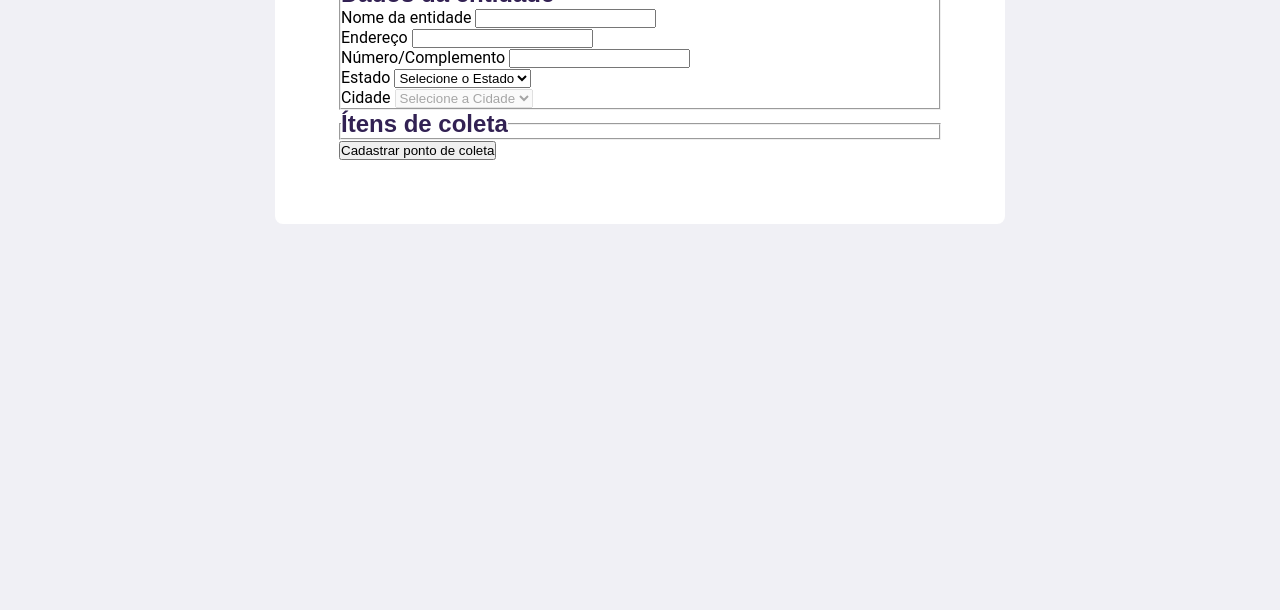
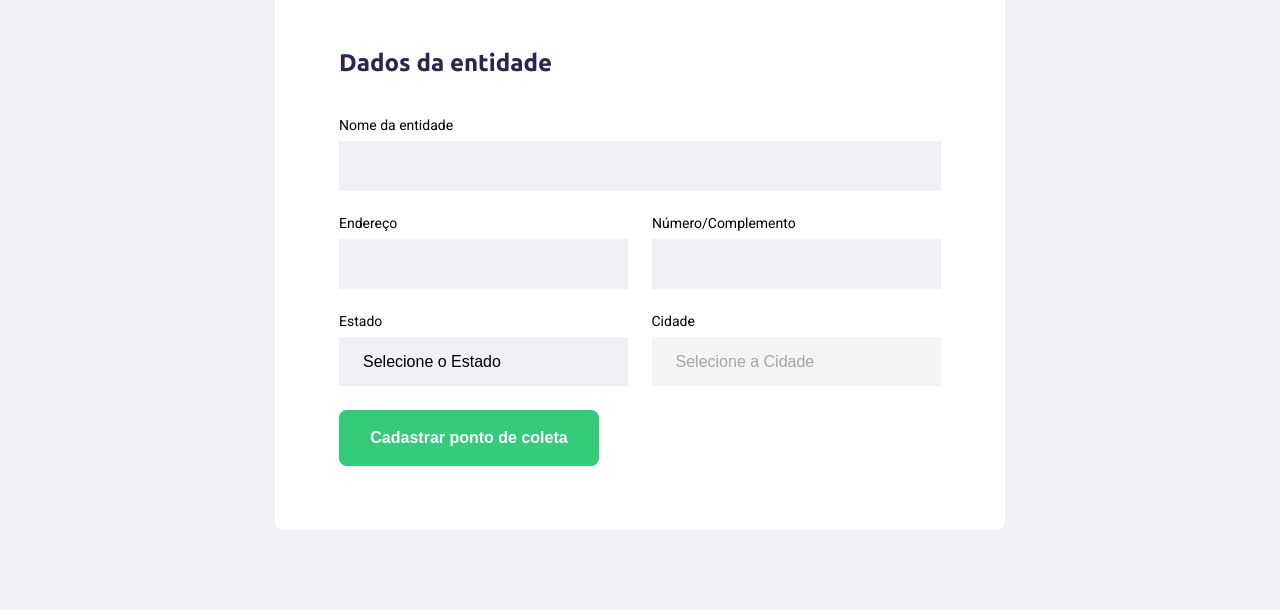
Before and after one commit to RenanTRS/ecoleta, a plain HTML site: page create-point.html in a window 1280 px wide. Shown: the part 293-903 px from the top of the page. Before the commit the page ends 800 px from the top, so only its background shows below. Drawn offline with Linux system fonts and the light colour scheme.

Commit message:
add estilo ao formulário

```diff
--- a/create-point.html
+++ b/create-point.html
@@ -4,6 +4,7 @@
     <meta charset="UTF-8">
     <meta http-equiv="X-UA-Compatible" content="IE=edge">
     <meta name="viewport" content="width=device-width, initial-scale=1.0">
+    <link href="https://fonts.googleapis.com/css2?family=Roboto&family=Ubuntu:wght@700&display=swap" rel="stylesheet">
     <link rel="stylesheet" href="styles/main.css">
     <link rel="stylesheet" href="styles/create-point.css">
     <link rel="stylesheet" href="styles/responsive.css">
@@ -55,11 +56,11 @@
 
             </fieldset>
 
-            <fieldset>
+            <!--<fieldset>
                 <legend>
                     <h2>Ítens de coleta</h2>
                 </legend>
-            </fieldset>
+            </fieldset>-->
             <button type="submit">Cadastrar ponto de coleta</button>
         </form>
 
--- a/styles/create-point.css
+++ b/styles/create-point.css
@@ -33,3 +33,64 @@ form{
     max-width: 730px;
     padding: 64px;
 }
+form h1{
+    font-size: 36px;
+}
+form fieldset{
+    border: 0;
+    margin-top: 64px;
+}
+form legend{
+    margin-bottom: 40px;
+}
+form legend h2{
+    font-size: 24px;
+}
+form .field{
+    display: flex;
+    flex-direction: column;
+    flex-grow: 1;
+
+    margin-bottom: 24px;
+}
+form .field-group{
+    display: flex;
+}
+
+form input, form select{
+    background-color: #f0f0f5;
+    border: 0;
+    font-size: 16px;
+    padding: 16px 24px;
+}
+
+form select{
+    -webkit-appearance: none;
+    -moz-appearance: none;
+    appearance: none;
+}
+
+form label{
+    font-size: 14px;
+    margin-bottom: 8px;
+}
+
+form .field-group .field + .field{
+    margin-left: 24px;
+}
+
+form button{
+    background: var(--primary-color);
+    border: 0;
+    border-radius: 8px;
+    color: white;
+    cursor: pointer;
+    font-size: 16px;
+    font-weight: bold;
+    height: 56px;
+    transition: background-color 400ms;
+    width: 260px;
+}
+form button:hover{
+    background-color: #2fb86e;
+}
--- a/styles/responsive.css
+++ b/styles/responsive.css
@@ -23,6 +23,6 @@
 }
 @media (max-height: 760px){
     #page-home{
-        background-position-y: 200px;
+        background-position-y: 150px;
     }
 }
```
